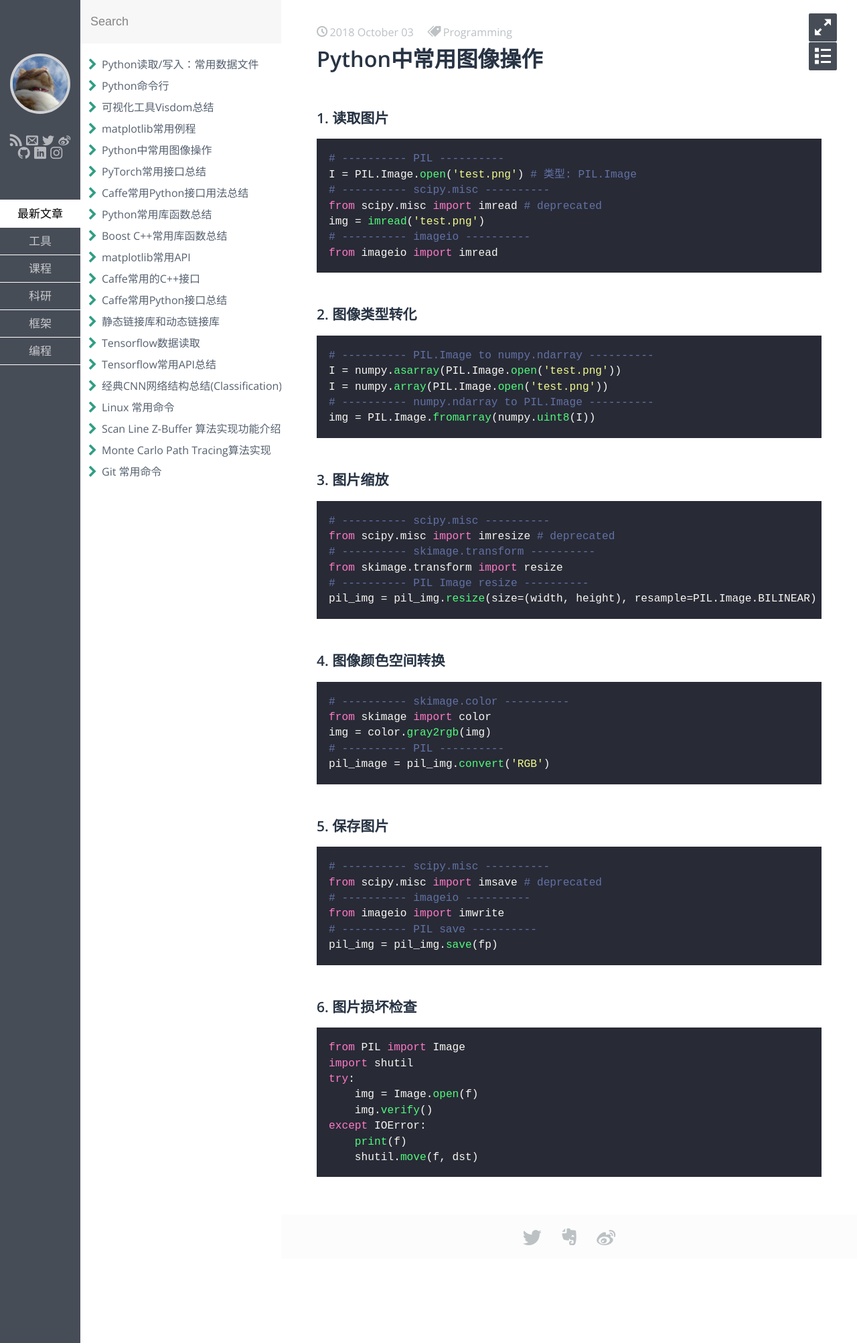
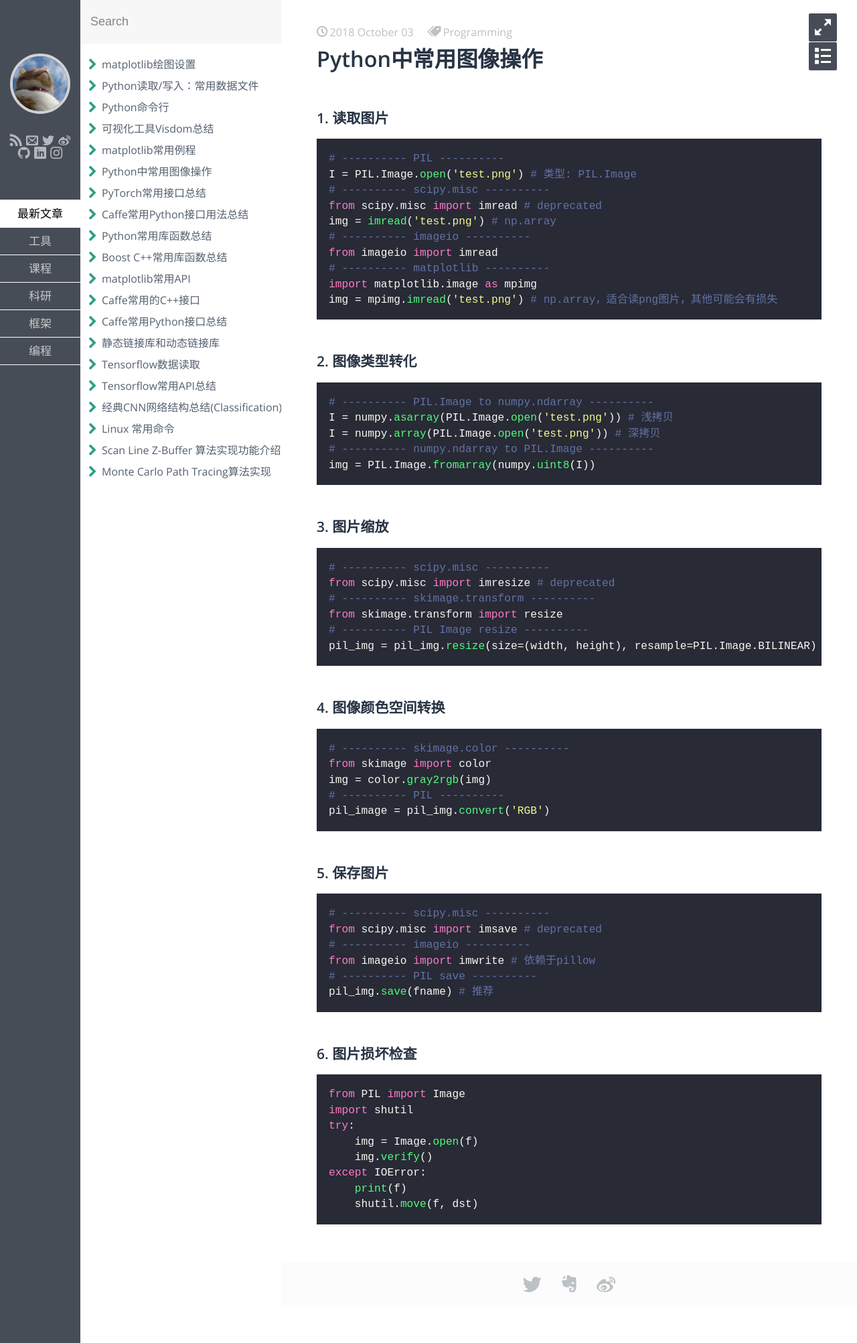
Before and after one commit to sccbhxc/sccbhxc.github.io, a Jekyll site: the page built from _posts/Python/2018-10-03-Python中常用图像操作总结.md, in a window 1280 px wide. Shown: the whole page at 67% size. Built offline with Jekyll 4.4.1, drawn with Linux system fonts in a browser that asks for light colours; some web fonts are replaced; a script that is not in the unit is left out.

Commit message:
add some context in post

````diff
--- a/_posts/Python/2018-10-03-Python中常用图像操作总结.md
+++ b/_posts/Python/2018-10-03-Python中常用图像操作总结.md
@@ -13,9 +13,12 @@ description:
 I = PIL.Image.open('test.png') # 类型: PIL.Image
 # ---------- scipy.misc ----------
 from scipy.misc import imread # deprecated
-img = imread('test.png')
+img = imread('test.png') # np.array
 # ---------- imageio ----------
 from imageio import imread
+# ---------- matplotlib ----------
+import matplotlib.image as mpimg
+img = mpimg.imread('test.png') # np.array，适合读png图片，其他可能会有损失
 ```
 
 
@@ -24,8 +27,8 @@ from imageio import imread
 
 ```python
 # ---------- PIL.Image to numpy.ndarray ----------
-I = numpy.asarray(PIL.Image.open('test.png'))
-I = numpy.array(PIL.Image.open('test.png'))
+I = numpy.asarray(PIL.Image.open('test.png')) # 浅拷贝
+I = numpy.array(PIL.Image.open('test.png')) # 深拷贝
 # ---------- numpy.ndarray to PIL.Image ----------
 img = PIL.Image.fromarray(numpy.uint8(I))
 ```
@@ -65,9 +68,9 @@ pil_image = pil_img.convert('RGB')
 # ---------- scipy.misc ----------
 from scipy.misc import imsave # deprecated
 # ---------- imageio ----------
-from imageio import imwrite
+from imageio import imwrite # 依赖于pillow
 # ---------- PIL save ----------
-pil_img = pil_img.save(fp)
+pil_img.save(fname) # 推荐
 ```
 
 
````
Also changed, not shown: _posts/Python/2017-09-16-matplotlib常用API.md (+11 -0 lines), _posts/Python/2019-03-07-matplotlib绘图参数设置.md (added, +40 -0 lines).
